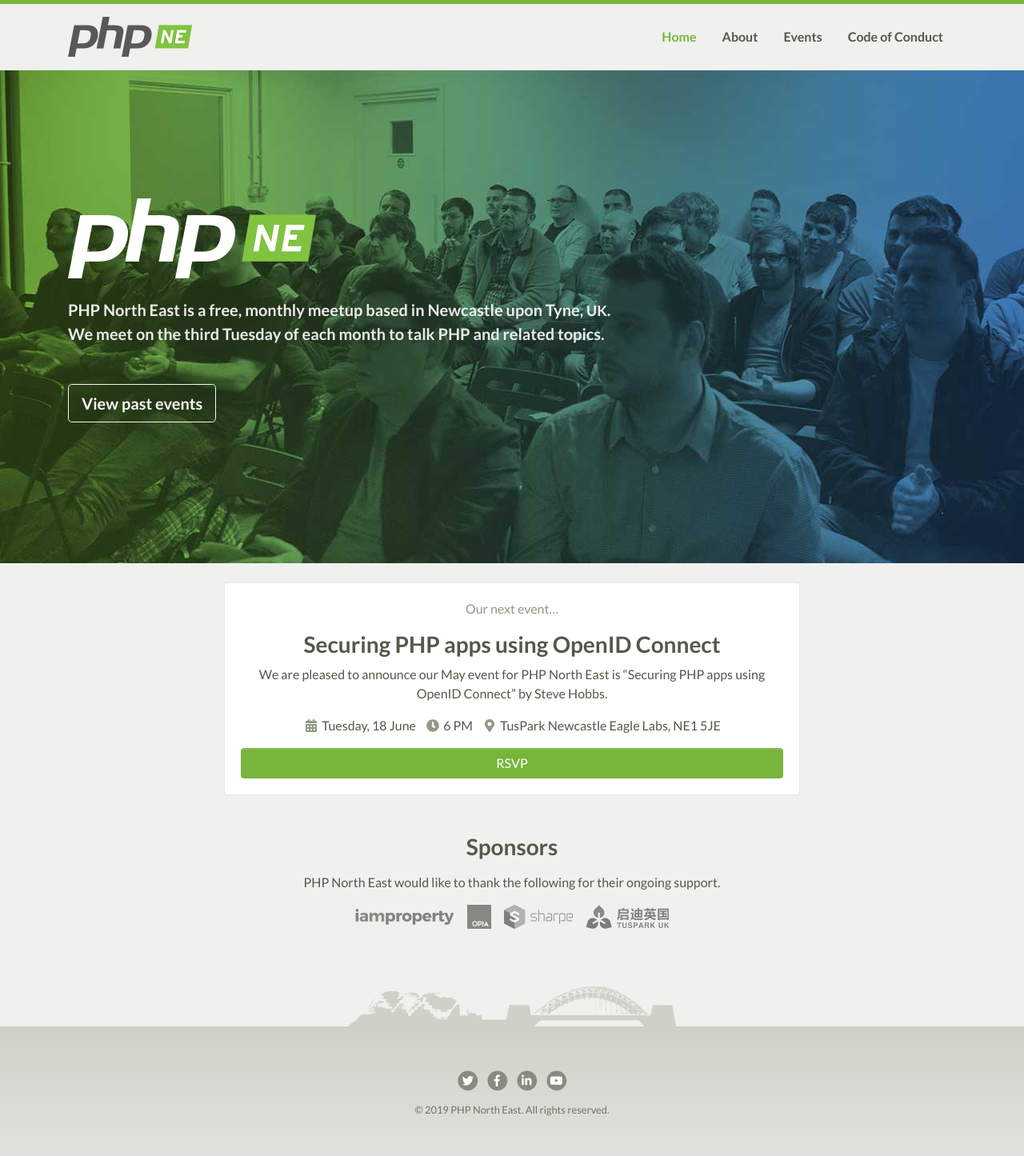
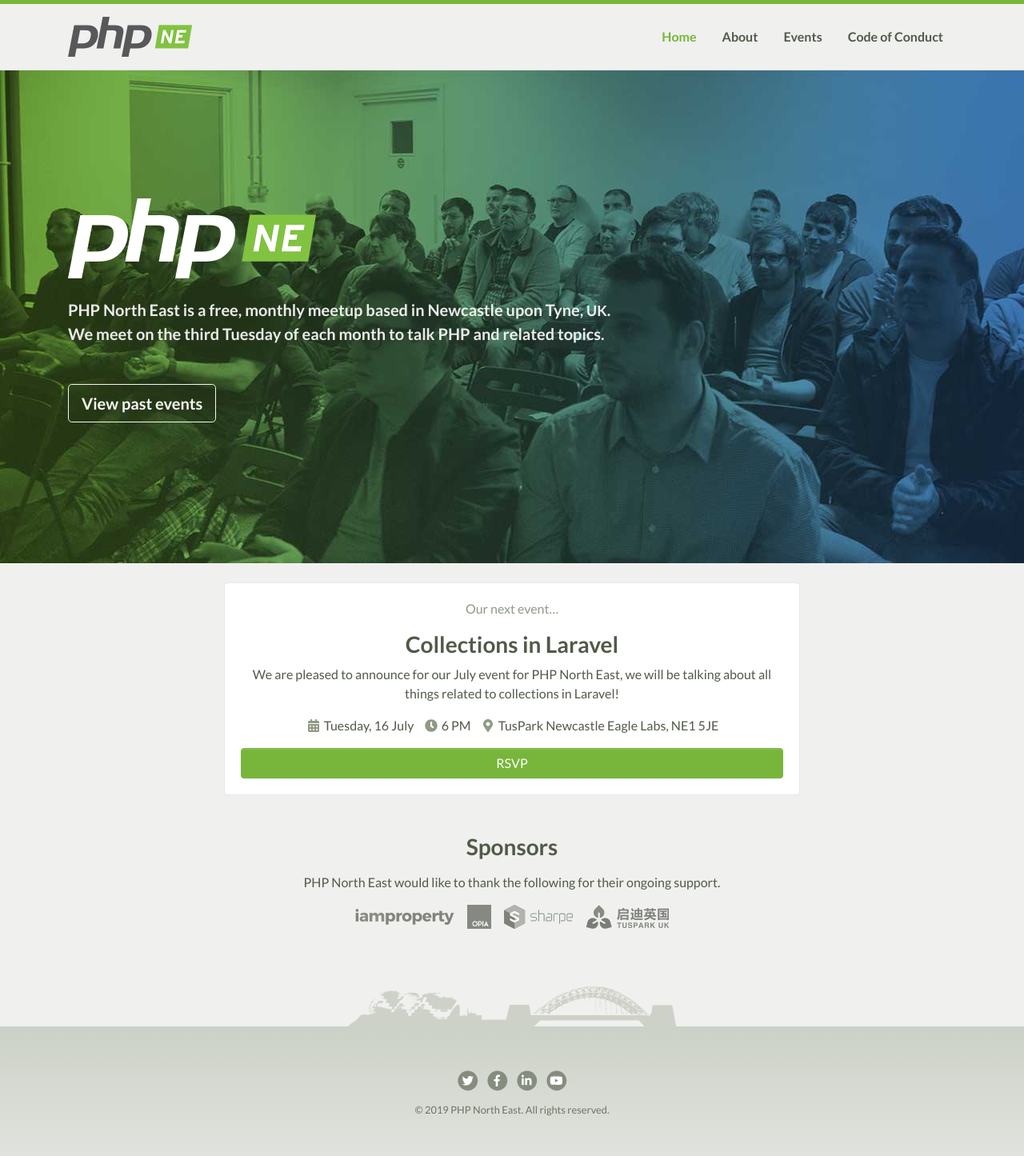
Before and after one commit to phpne/phpne.github.io, a Jekyll site: the page built from index.html, in a window 1280 px wide. Shown: the whole page at 80% size. Built offline with Jekyll 4.4.1, drawn with Linux system fonts in a browser that asks for light colours; nearby versions of some CDN libraries; the list of posts is cut into pages by our own code.

Commit message:
Update next event

```diff
--- a/_includes/next-event.html
+++ b/_includes/next-event.html
@@ -2,21 +2,18 @@
   <div class="card card-next-event mx-auto mb-0" itemscope itemtype="http://schema.org/EducationEvent">
     <div class="card-body text-center">
       <p class="text-muted">Our next event&hellip;</p>
-      <h1 class="h3 mb-2" itemprop="name">Securing PHP apps using OpenID Connect</h1>
-      <p itemprop="description">
-        We are pleased to announce our May event for PHP North East is &ldquo;Securing PHP apps using OpenID Connect&rdquo; by
-        <span itemprop="performer" itemscope itemtype="http://schema.org/Person"><span itemprop="name">Steve Hobbs</span></span>.
-      </p>
+      <h1 class="h3 mb-2" itemprop="name">Collections in Laravel</h1>
+      <p itemprop="description">We are pleased to announce for our July event for PHP North East, we will be talking about all things related to collections in Laravel!</p>
       <ul class="list-inline">
         <li class="list-inline-item">
           <span class="sr-only">Date</span>
           <span class="fas fa-fw fa-calendar-alt text-muted"></span>
-          <time datetime="2019-06-18T18:30:00+01:00" itemprop="startDate">Tuesday, 18 June</time>
+          <time datetime="2019-07-16T18:30:00+01:00" itemprop="startDate">Tuesday, 16 July</time>
         </li>
         <li class="list-inline-item">
           <span class="sr-only">Time</span>
           <span class="fas fa-fw fa-clock text-muted"></span>
-          <time datetime="2019-06-18T18:00:00+01:00" itemprop="doorTime">6 PM</time>
+          <time datetime="2019-07-16T18:00:00+01:00" itemprop="doorTime">6 PM</time>
         </li>
         <li class="list-inline-item" itemprop="location" itemscope itemtype="http://schema.org/Place">
           <span class="sr-only">Location</span>
@@ -35,7 +32,7 @@
       <div itemprop="offers" itemscope itemtype="http://schema.org/Offer">
         <meta itemprop="price" content="0.00" />
         <meta itemprop="priceCurrency" content="GBP" />
-        <a class="btn btn-block btn-primary" href="https://www.meetup.com/phpnortheast/events/262122802/" itemprop="url" rel="external noopener" target="_blank">
+        <a class="btn btn-block btn-primary" href="https://www.meetup.com/phpnortheast/events/263025862/" itemprop="url" rel="external noopener" target="_blank">
           <span class="btn-text">RSVP</span>
         </a>
       </div>
```
